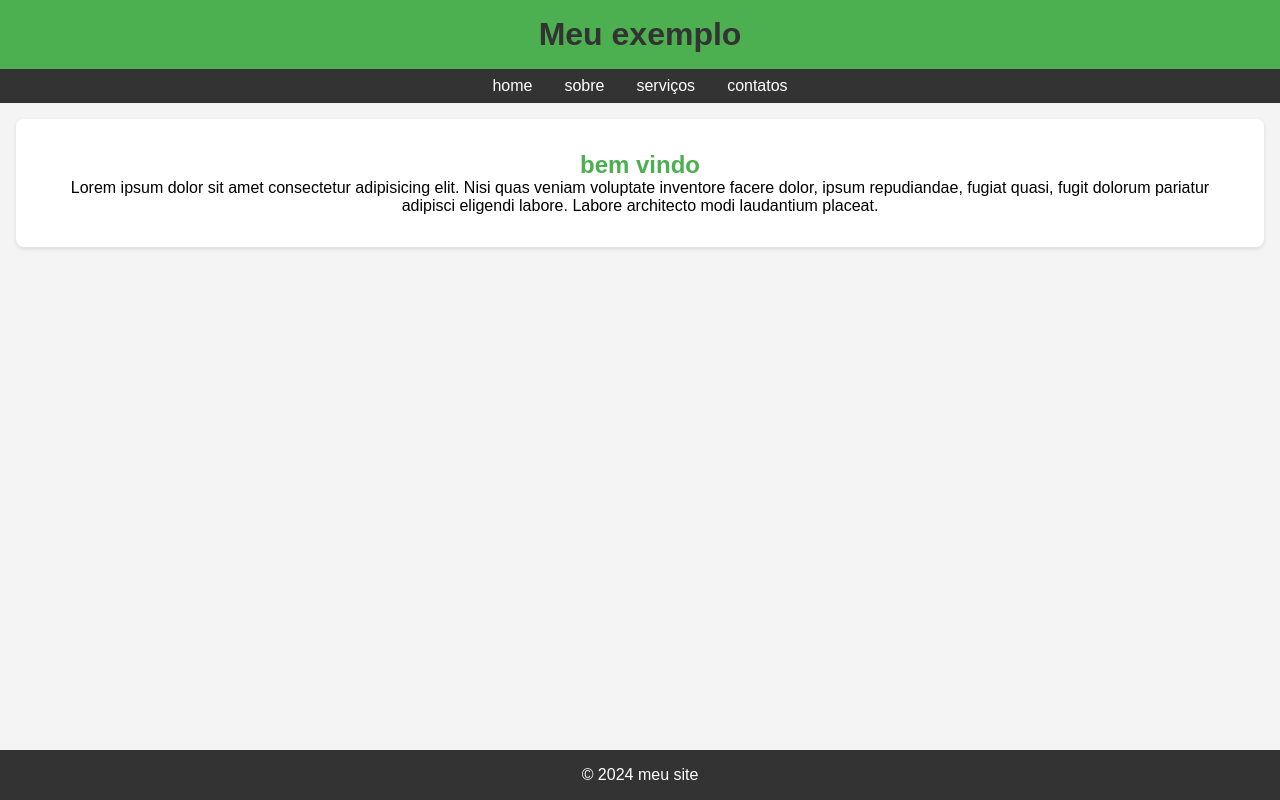
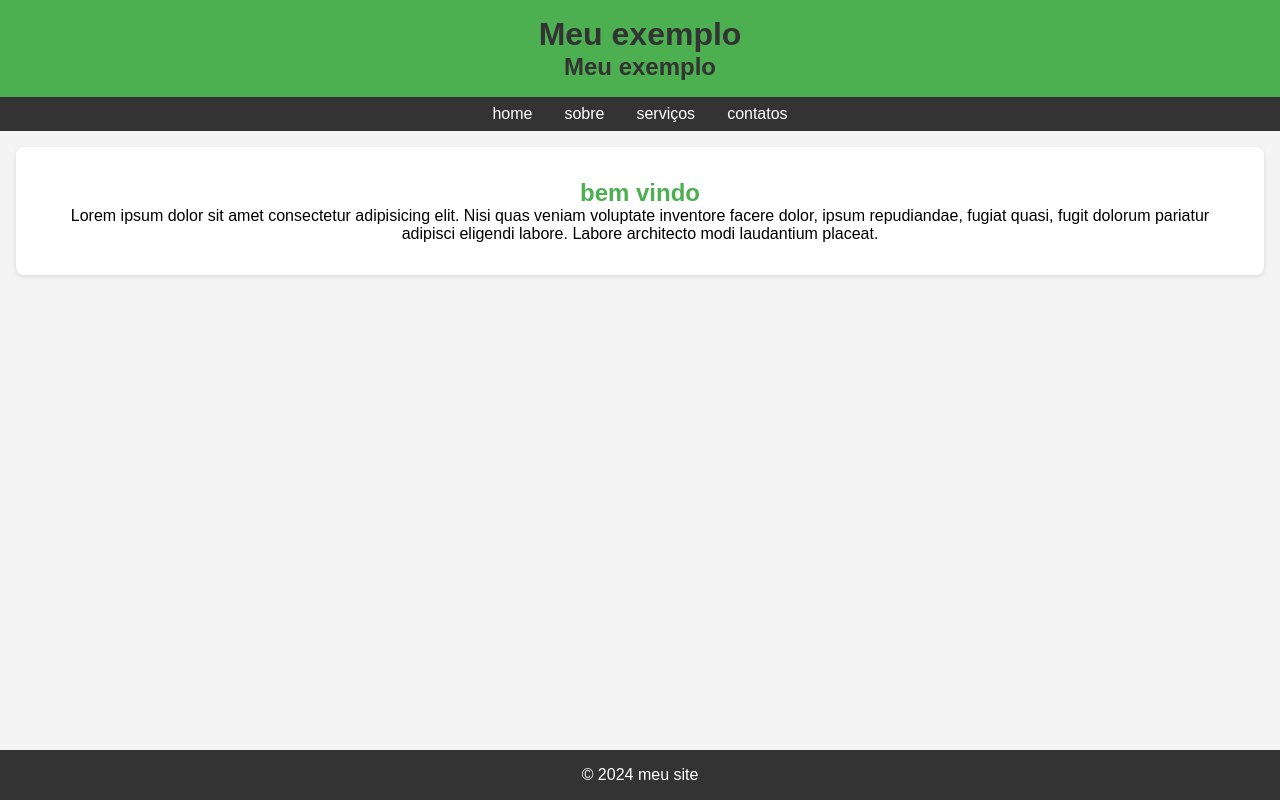
Before and after one commit to PedroHenriPinheiro/primeiro-repositorio-git, a plain HTML site: page index.html in a window 1280 px wide. Drawn offline with Linux system fonts and the light colour scheme.

Commit message:
segundo commit

```diff
--- a/index.html
+++ b/index.html
@@ -11,6 +11,7 @@
 <body>
     <header>
         <h1>Meu exemplo</h1>
+        <h2>Meu exemplo</h2>
     </header>
 
     <nav>
```
